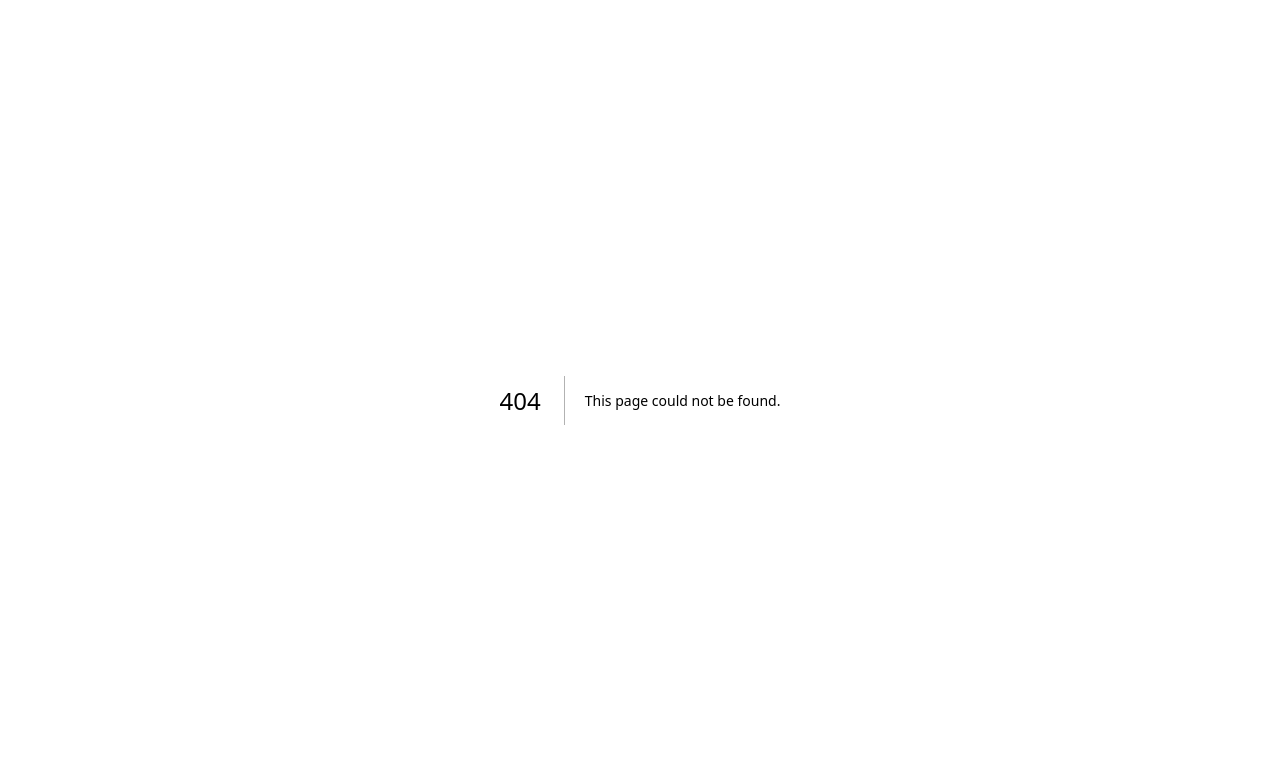
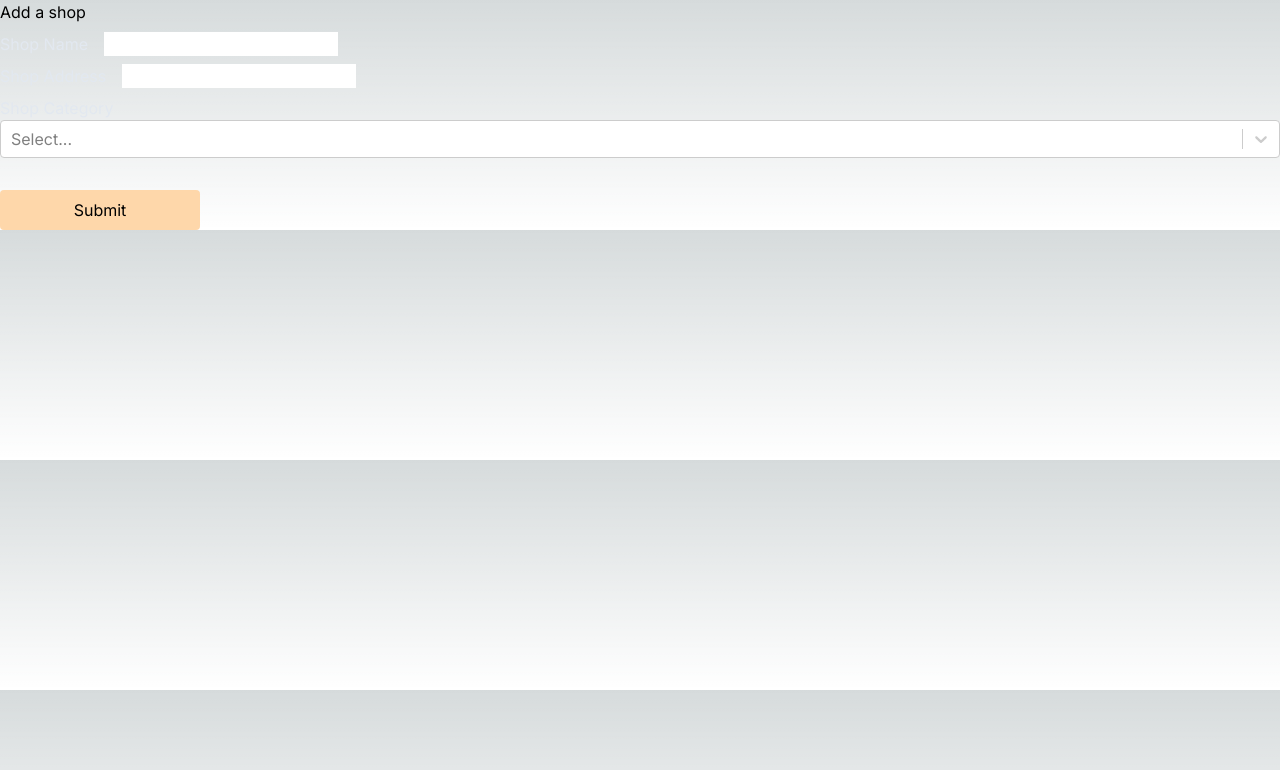
Before and after one commit to kowabunga314/React101, a Next.js app: page /shops/add in a window 1280 px wide. Before the commit this address had no page. Shown: the top 770 px of the page. Built offline with nearby package versions, Linux system fonts and the light colour scheme.

Commit message:
App navigation example

```diff
--- a/app/page.js
+++ b/app/page.js
@@ -1,40 +1,20 @@
-"use client"
 
-import { Button, StatBox, Title, Input } from "../components";
-import { useState, useCallback, useMemo } from "react";
+import Link from "next/link";
 
 export default function Home() {
   // Set page state variables
-  const [numOne, setNumOne] = useState(0)
-  const [numTwo, setNumTwo] = useState(0)
-  const [total, setTotal] = useState(0)
-  const data = useMemo(() => {})
-
-  // Set page state handlers
-  const onNumOneChange = (event) => {setNumOne(event.target.value)}
-  const onNumTwoChange = (event) => {setNumTwo(event.target.value)}
-  const calculateTotal = useCallback(() => {setTotal(Number(numOne) + Number(numTwo))}, [numOne, numTwo])
 
   // Define page layout
   return (
     <div>
       <h1>
-        The result is: {total}
+        Dashboard
       </h1>
+      <Link href={'/shops'}>
+        <h1>Shops</h1>
+      </Link>
       <div>
-        <input style={styles.input} onChange={onNumOneChange} value={numOne} />
-        <br />
-        <br />
-        <input style={styles.input} onChange={onNumTwoChange} value={numTwo} />
-        <br />
-        <br />
-        <Button onClick={calculateTotal} data={data}>Calculate</Button>
       </div>
     </div>
   );
 }
-
-const styles = {
-  btn: {},
-  input: { width: 100, color: 'grey', borderColor: 'red', borderWidth: 1, borderRadius: 10 }
-}
--- /dev/null
+++ b/app/shops/add/page.js
@@ -0,0 +1,50 @@
+"use client"
+
+import { Button, Select } from "@/components";
+import { useRouter } from "next/navigation";
+import { useState } from "react";
+// import Select from 'react-select'
+import makeAnimated from 'react-select/animated';
+
+const options = [
+  { value: 'coffee_shop', label: 'Coffee Shop' },
+  { value: 'restaurant', label: 'Restaurant' }
+]
+
+export default function AddShop() {
+    // Set up state variables
+    const [selectedOption, setSelectedOption] = useState()
+
+    const router = useRouter()
+    const onSubmit = () => {
+        // Call API backend
+        // Return to Shops page
+        router.back()
+    }
+    const animatedComponents = makeAnimated()
+
+    return (
+        <div>
+            <h1>Add a shop</h1>
+            <div className="mt-2">
+                <label className="mr-4 text-slate-200">Shop Name</label>
+                <input className="text-slate-700" id='shop_name'></input>
+            </div>
+            <div className="mt-2">
+                <label className="mr-4 text-slate-200">Shop Address</label>
+                <input className="text-slate-700" id='shop_address'></input>
+            </div>
+            <div className="mt-2">
+                <label className="mr-4 text-slate-200">Shop Category</label>
+                <Select
+                    defaultValue={selectedOption}
+                    onChange={setSelectedOption}
+                    components={animatedComponents}
+                    isMulti
+                    options={options}
+                />
+            </div>
+            <Button onClick={onSubmit} className="mt-8">Submit</Button>
+        </div>
+    )
+}
--- /dev/null
+++ b/app/shops/page.js
@@ -0,0 +1,15 @@
+import Link from "next/link";
+
+
+export default function Shops() {
+    return (
+        <div>
+            <h5>
+                <Link href={'/'} className="text-slate-400">Go Home</Link>
+            </h5>
+            <h1>Shops Dashboard</h1>
+            <Link href={'/shops/add'}>Add a shop</Link>
+            <h3>Here is a list of shops:</h3>
+        </div>
+    )
+}
--- a/components/core/index.js
+++ b/components/core/index.js
@@ -1,3 +1,4 @@
 export { Button } from './button'
 export { Input } from './input'
 export { StatBox } from '../statBox'
+export { Select } from './select'
--- /dev/null
+++ b/components/core/select.js
@@ -0,0 +1,3 @@
+import SelectLib from 'react-select'
+
+export const Select = SelectLib
```
Also changed, not shown: deprecated/app/page-calculatorExample.js (+3 -4 lines), package.json (+5 -4 lines), 1 other file (tests, documents, lock files or other folders).
